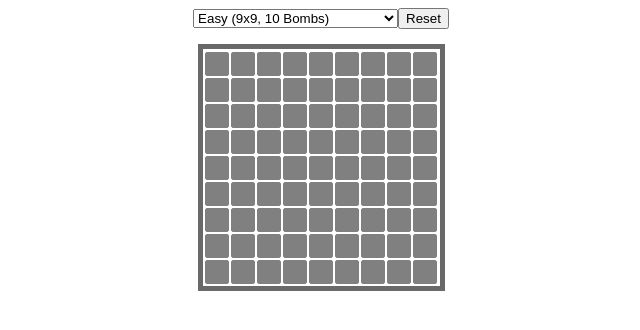
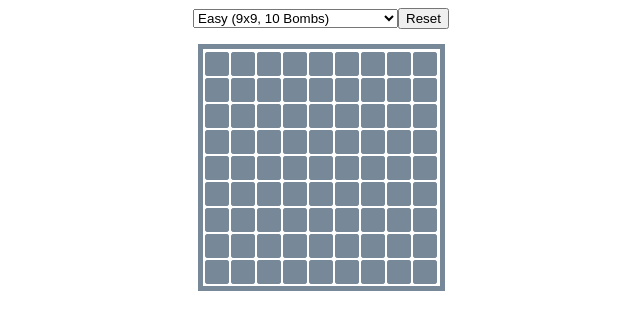
Before and after one commit to AndrewGardhouse/minesweeper, a Vue app: page / in a window 1280 px wide. Shown: the top 330 px of the page, without its empty margins (319-959 px from the left). Built offline with nearby package versions, Linux system fonts and the light colour scheme; the HTML template or start-up script is replaced by a standard one.

Commit message:
Moves gameOver and gameWon to props on Cell to improve performance

```diff
--- a/src/components/Cell.vue
+++ b/src/components/Cell.vue
@@ -18,12 +18,16 @@
            @click.alt.prevent="flagCell">
       </button>
     </transition>
-    {{ cellContent }}
+    <span class="cell__content"
+          :class="`cell__content--${surroundingBombCount}-bombs`"
+          v-if="cellContent">
+      {{ cellContent }}
+    </span>
   </div>
 </template>
 
 <script>
-import { mapMutations, mapActions, mapGetters } from 'vuex';
+import { mapMutations, mapActions } from 'vuex';
 
 export default {
   props: {
@@ -63,12 +67,16 @@ export default {
       type: Boolean,
       required: true,
     },
+    gameWon: {
+      type: Boolean,
+      required: true,
+    },
+    gameOver: {
+      type: Boolean,
+      required: true,
+    }
   },
   computed: {
-    ...mapGetters([
-      'gameWon',
-      'gameOver',
-    ]),
     cellContent() {
       let content = '';
       if (this.surroundingBombCount > 0) {
@@ -131,7 +139,7 @@ export default {
 <style lang="scss">
 .cell {
   background-color: whitesmoke;
-  border: 1px solid grey;
+  border: 1px solid lightslategrey;
   border-radius: 2px;
   width: 22px;
   height: 22px;
@@ -155,13 +163,39 @@ export default {
   &.is-flagged-not-sure {
     border-color: blue;
   }
+  &__content {
+    &--1-bombs {
+      color: royalblue;
+    }
+    &--2-bombs {
+      color: forestgreen;
+    }
+    &--3-bombs {
+      color: orangered;
+    }
+    &--4-bombs {
+      color: darkblue;
+    }
+    &--5-bombs {
+      color: saddlebrown;
+    }
+    &--6-bombs {
+      color: darkcyan;
+    }
+    &--7-bombs {
+      color: black;
+    }
+    &--8-bombs {
+      color: slategrey;
+    }
+  }
   &__cover-button {
     position: absolute;
     left: 0;
     border:none;
     height: 100%;
     width: 100%;
-    background-color: grey;
+    background-color: lightslategrey;
     padding: 0;
     color: white;
     cursor: pointer;
--- a/src/components/Game.vue
+++ b/src/components/Game.vue
@@ -24,7 +24,9 @@
            class="game__board__row">
         <Cell v-for="(cell, cellIndex) in row"
               :key="cellIndex"
-              v-bind="cell" />
+              v-bind="cell"
+              :gameWon="gameWon"
+              :gameOver="gameOver" />
       </div>
     </div>
     <transition name="fade">
@@ -79,14 +81,14 @@ export default {
   &__board {
     display: inline-block;
     padding: 1.5px;
-    border: solid 5px dimgray;
+    border: solid 5px lightslategrey;
     transition: border-color 0.3s;
     margin-bottom: 15px;
     &.game-over {
       border-color: red;
     }
     &.game-won {
-      border-color: green;
+      border-color: limegreen;
     }
     &__row {
       display: flex;
```
Also changed, not shown: 1 other file (tests, documents, lock files or other folders).
